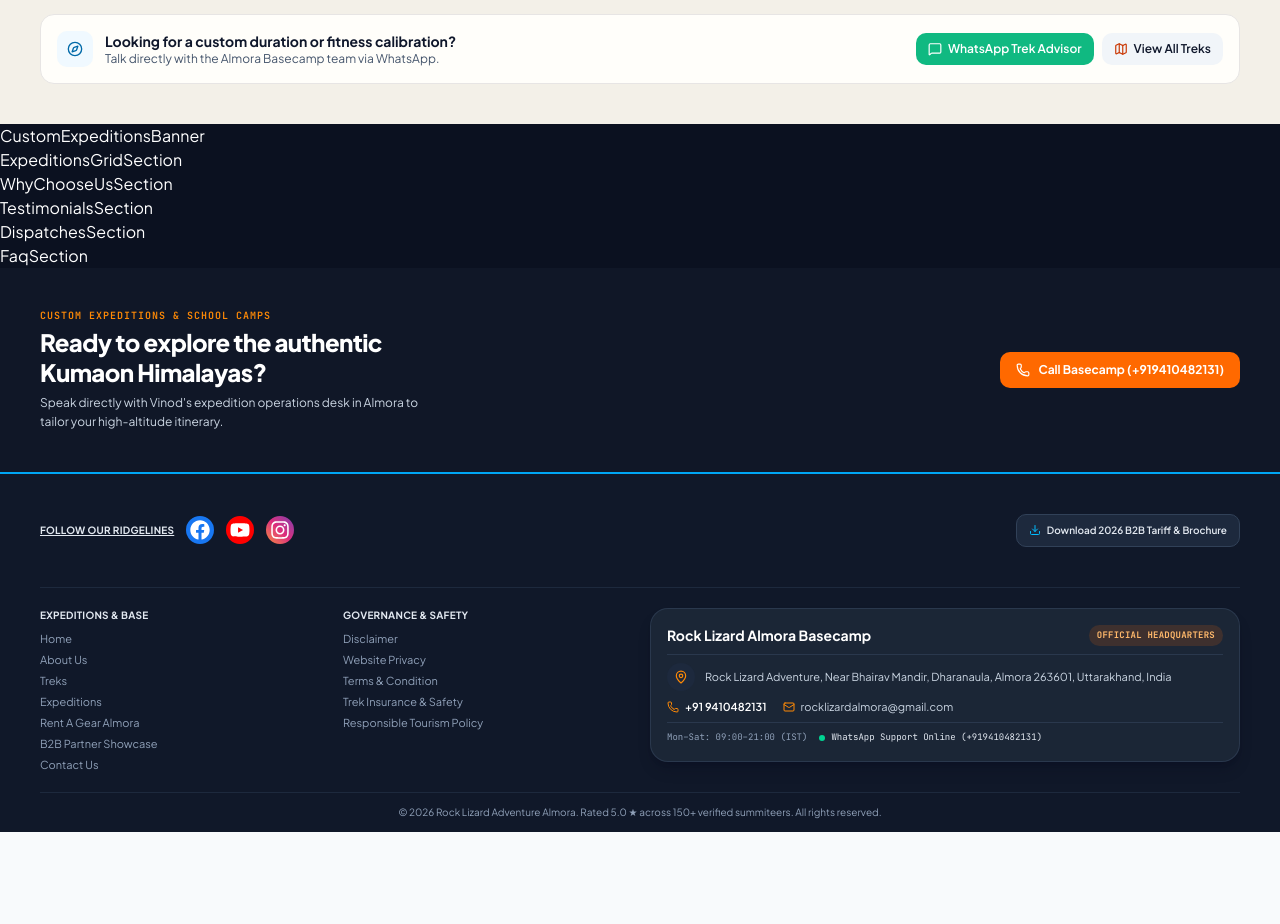
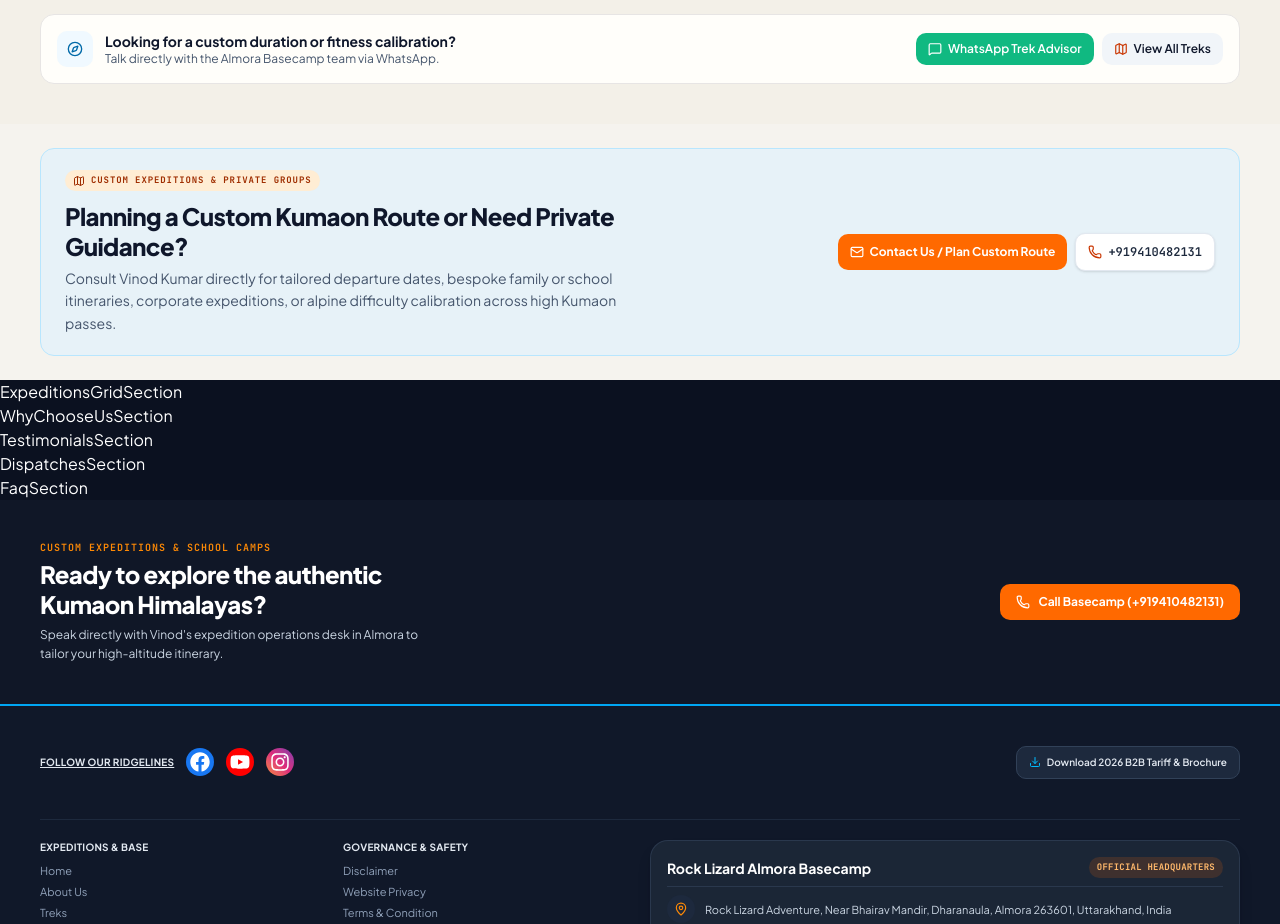
Before and after one commit to princepal09/TheRockLizardAdventure, a Next.js app in the folder frontend/: page / in a window 1280 px wide. Shown: the part 1260-2184 px from the top of the page. Before the commit the page ends 2092 px from the top, so only its background shows below. Built offline with nearby package versions, Linux system fonts and the light colour scheme; no server answers.

Commit message:
feat: Implement Custom Expedition Actions and Contact Links components

```diff
--- /dev/null
+++ b/frontend/src/app/(public)/_components/home/CustomExpeditionsBanner/CustomExpeditionActions.tsx
@@ -0,0 +1,46 @@
+import { Mail, Phone } from "lucide-react";
+
+import { getPublicSiteSettings } from "@/lib/api/public-site-settings";
+import { basecampEmail, basecampPhone } from "@/types/basecamp";
+
+export function ExpeditionContactLinks({
+  phone = basecampPhone,
+  email = basecampEmail,
+}: {
+  phone?: string;
+  email?: string;
+}) {
+  const phoneNumber = phone.replace(/[^+\d]/g, "");
+
+  return (
+    <div className="flex flex-wrap items-center gap-2 md:shrink-0">
+      <a
+        href={`mailto:${email}?subject=Custom%20Kumaon%20Route`}
+        className="inline-flex items-center gap-1.5 rounded-lg bg-orange-500 px-3 py-2.5 text-xs font-bold text-[#ffffff] transition-colors hover:bg-orange-400 focus-visible:outline-2 focus-visible:outline-offset-2 focus-visible:outline-orange-800"
+      >
+        <Mail aria-hidden="true" className="size-3.5 shrink-0" /> Contact Us /
+        Plan Custom Route
+      </a>
+      <a
+        href={`tel:${phoneNumber}`}
+        className="inline-flex items-center gap-1.5 rounded-lg border border-slate-200 bg-white px-3 py-2.5 font-mono text-xs font-semibold text-slate-800 shadow-sm transition-colors hover:bg-slate-50 focus-visible:outline-2 focus-visible:outline-offset-2 focus-visible:outline-sky-700"
+      >
+        <Phone
+          aria-hidden="true"
+          className="size-3.5 shrink-0 text-orange-700"
+        />{" "}
+        {phone}
+      </a>
+    </div>
+  );
+}
+
+export default async function CustomExpeditionActions() {
+  const settings = await getPublicSiteSettings().catch(() => null);
+  return (
+    <ExpeditionContactLinks
+      phone={settings?.contactPhone ?? undefined}
+      email={settings?.contactEmail ?? undefined}
+    />
+  );
+}
--- a/frontend/src/app/(public)/_components/home/CustomExpeditionsBanner/index.tsx
+++ b/frontend/src/app/(public)/_components/home/CustomExpeditionsBanner/index.tsx
@@ -1,9 +1,38 @@
-import React from 'react'
+import { Map } from "lucide-react";
+import { Suspense } from "react";
 
-const CustomExpeditionsBanner = () => {
+import CustomExpeditionActions, {
+  ExpeditionContactLinks,
+} from "./CustomExpeditionActions";
+
+export default function CustomExpeditionsBanner() {
   return (
-    <div>CustomExpeditionsBanner</div>
-  )
+    <section
+      aria-labelledby="custom-expeditions-title"
+      className="bg-[#f5f3ee] px-4 py-6 text-slate-900 sm:px-6 xl:px-10"
+    >
+      <div className="flex flex-col gap-4 rounded-xl border border-sky-200 bg-[#e7f2f8] p-4 sm:p-5 md:flex-row md:items-center md:justify-between lg:px-6">
+        <div className="min-w-0 max-w-xl">
+          <p className="inline-flex items-center gap-1.5 rounded-full bg-orange-100 px-2 py-1 font-mono text-[9px] font-bold tracking-widest text-orange-800 uppercase">
+            <Map aria-hidden="true" className="size-3 shrink-0" /> Custom
+            expeditions &amp; private groups
+          </p>
+          <h2
+            id="custom-expeditions-title"
+            className="mt-2 text-xl leading-tight font-extrabold tracking-tight sm:text-2xl"
+          >
+            Planning a Custom Kumaon Route or Need Private Guidance?
+          </h2>
+          <p className="mt-1.5 text-xs leading-relaxed text-slate-600 sm:text-sm">
+            Consult Vinod Kumar directly for tailored departure dates, bespoke
+            family or school itineraries, corporate expeditions, or alpine
+            difficulty calibration across high Kumaon passes.
+          </p>
+        </div>
+        <Suspense fallback={<ExpeditionContactLinks />}>
+          <CustomExpeditionActions />
+        </Suspense>
+      </div>
+    </section>
+  );
 }
-
-export default CustomExpeditionsBanner
```
